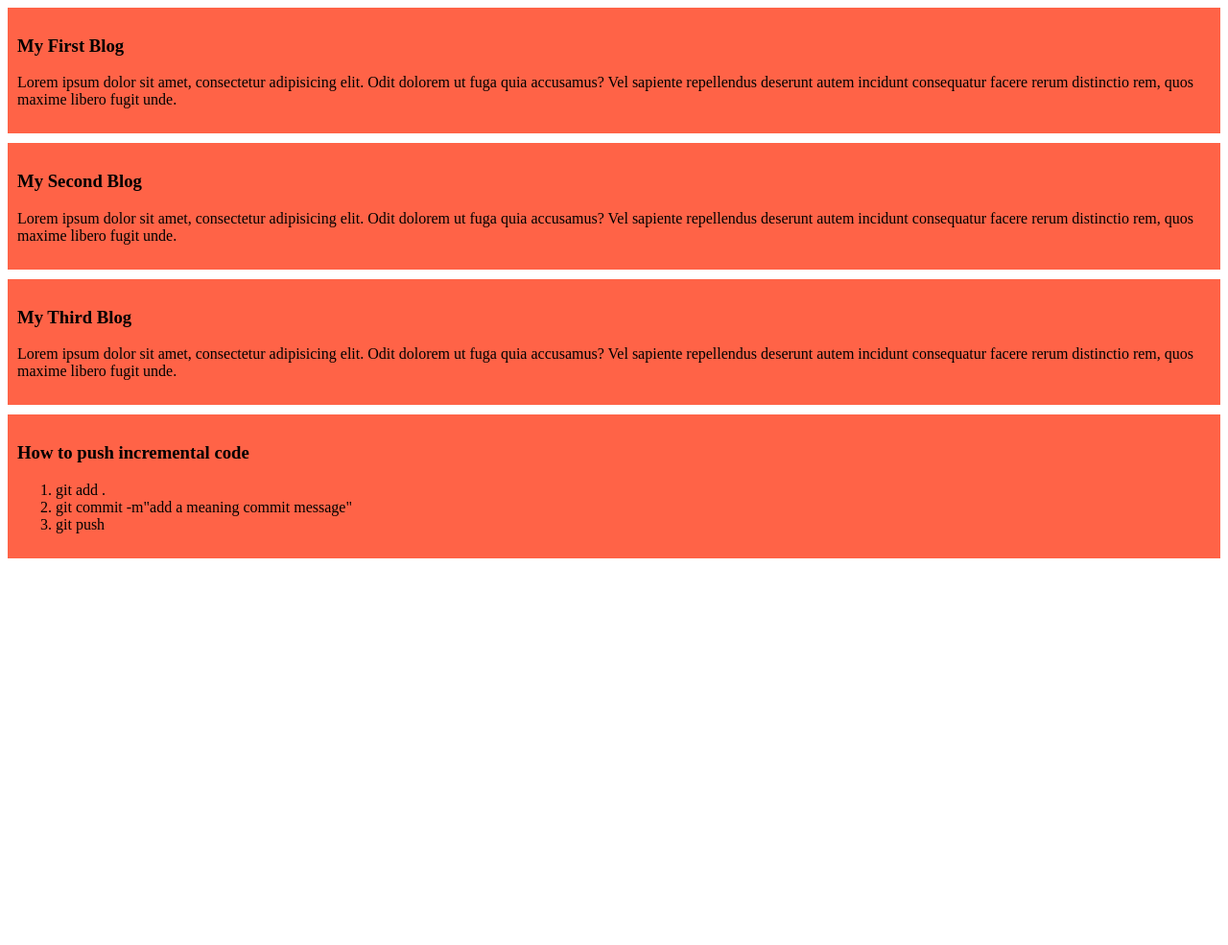
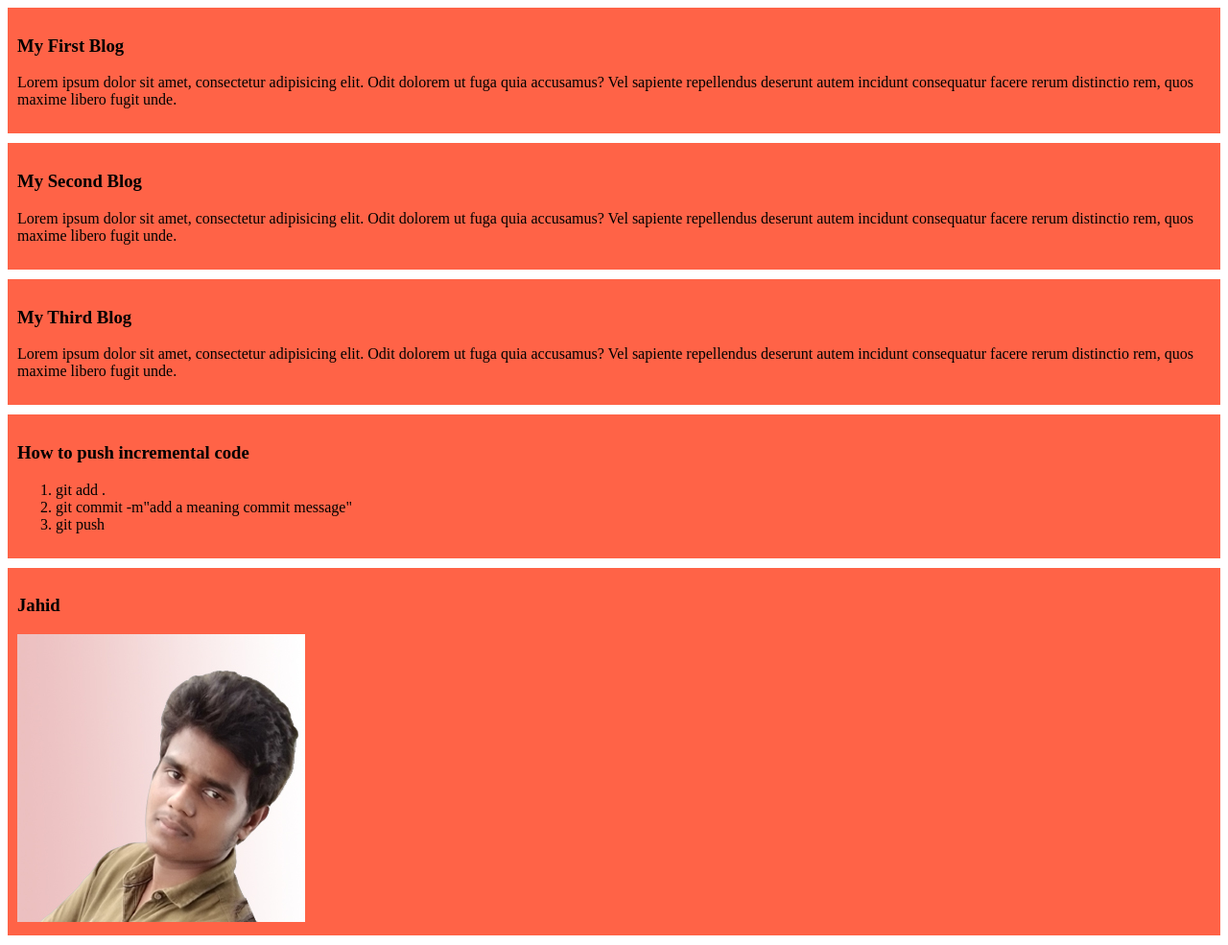
Before and after one commit to jahid-jhb/my-simple-website, a plain HTML site: page index.html in a window 1280 px wide. Shown: the whole page at 96% size. Before the commit the page ends 800 px from the top, so only its background shows below. Drawn offline with Linux system fonts and the light colour scheme.

Commit message:
added a image

```diff
--- a/index.html
+++ b/index.html
@@ -27,5 +27,9 @@
             <li>git push</li>
         </ol>
     </div>
+    <div>
+        <h3>Jahid</h3>
+        <img src="images/Jahid.jpg" alt="Jahid">
+    </div>
 </body>
 </html>
```
Also changed, not shown: images/Jahid.jpg (added).
